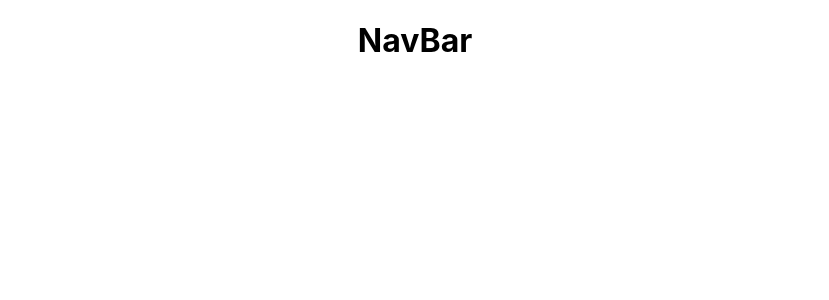
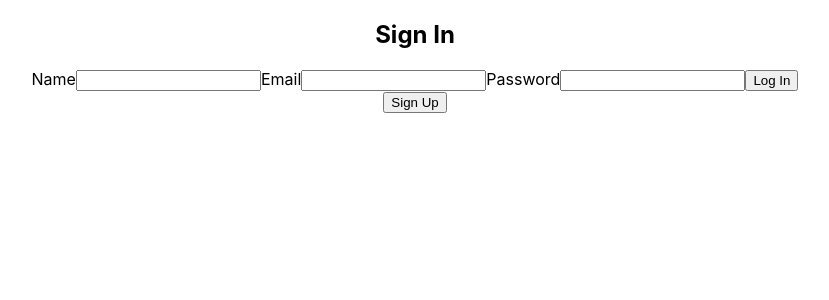
Before and after one commit to Alex-ArceJr/Keeping-Up-With-The-Leagues, a React (Create React App) app: page / in a window 1280 px wide. Shown: the top 300 px of the page, without its empty margins (225-1054 px from the left). Built offline with nearby package versions, Linux system fonts and the light colour scheme.

Commit message:
sign in forms complete

```diff
--- a/src/Pages/App/App.js
+++ b/src/Pages/App/App.js
@@ -2,6 +2,11 @@
 import './App.css';
 import {useState} from 'react'
 import NavBar from '../../components/NavBar/NavBar';
+import AuthPage from '../AuthPage/AuthPage';
+import {Routes, Route} from 'react-router-dom';
+import GamesListDetailPage from '../GamesListDetailPage/GamesListDetailPage';
+import GamesListPage from '../GamesListPage/GamesListPage';
+
 
 
 function App() {
@@ -10,9 +15,17 @@ function App() {
 
 
   return (
-    <div className="App">
-        <NavBar />
-    </div>
+    <main className="App">
+      {user ?
+        <>
+        <NavBar user={user}/>
+        </>
+        :
+        <AuthPage setUser={setUser}/>
+      }
+
+
+    </main>
   );
 }
 
--- a/src/Pages/AuthPage/AuthPage.js
+++ b/src/Pages/AuthPage/AuthPage.js
@@ -1,8 +1,24 @@
+import SignUpForm from "../../components/SignUpForm/SignUpForm"
+import LoginForm from "../../components/LoginForm/LoginForm"
+import { useState } from "react"
 
 
+export default function AuthPage({setUser}) {
+const [userStatus, setUserStatus] = useState(true)
 
-export default function AuthPage() {
   return (
-    <h1>AuthPage</h1>
+    <main>
+      {userStatus ?
+      <div>
+        <LoginForm setUser={setUser} />
+        <button onClick={() => setUserStatus(!userStatus)}>Sign Up</button>
+      </div>
+      :
+      <div>
+        <SignUpForm setUser={setUser} />
+        <button onClick={() => setUserStatus(!userStatus)}>Log In</button>
+      </div>
+      }
+    </main>
   )
 }
--- a/src/components/LoginForm/LoginForm.js
+++ b/src/components/LoginForm/LoginForm.js
@@ -1,9 +1,53 @@
 
 
 
+import { useState } from "react"
 
-export default function LoginForm() {
+export default function LoginPage({setUser}) {
+
+  const [newUser, setNewUser] = useState({
+    name: '',
+    email: '',
+    password: ''
+  });
+
+  const handleChange = (evt) => {
+    setNewUser(evt.target.value)
+  }
+
+  const handleSubmit = (evt) => {
+    evt.preventDefault();
+    setUser(newUser)
+  }
+
   return (
-    <h1>Login Form</h1>
+    <>
+      <h2>Sign In</h2>
+      <form onSubmit={handleSubmit}>
+        <label >Name</label>
+        <input
+        type="text"
+        name="name"
+        required
+        />
+        <label>Email</label>
+        <input
+        value={newUser.email}
+        onChange={handleChange}
+        type='text'
+        name="email"
+        required
+        />
+        <label>Password</label>
+        <input
+        value={newUser.password}
+        onChange={handleChange}
+        type='password'
+        name="password"
+        required
+        />
+        <button type="submit"> Log In</button>
+      </form>
+    </>
   )
 }
--- a/src/components/NavBar/NavBar.js
+++ b/src/components/NavBar/NavBar.js
@@ -1,8 +1,15 @@
 
 
+import {Link} from 'react-router-dom'
 
-export default function NavBar() {
+export default function NavBar({user}) {
   return (
-    <h1>NavBar</h1>
+    <nav>
+      <Link to='/games'>All Games</Link>
+
+      <Link to='/'>Games</Link>
+
+       <h5>Welcome, {user}</h5>
+    </nav>
   )
 }
--- a/src/components/SignUpForm/SignUpForm.js
+++ b/src/components/SignUpForm/SignUpForm.js
@@ -1,8 +1,67 @@
+
+import { useState } from "react"
+
+export default function SignUpForm({setUser}) {
+
+  const [newUser, setNewUser] = useState({
+    name: '',
+    email: '',
+    password: '',
+    confirm: ''
+  })
+
+
+  const handleChange = (evt) => {
+    setNewUser(evt.target.value)
+  }
+
+  const handleSubmit = (evt) => {
+    evt.preventDefault();
+    setUser(newUser)
+  }
 
 
 
-export default function SignUpForm() {
   return (
-    <h1>Sign Up Form</h1>
+    <div>
+      <h2>Sign Up</h2>
+      <div className="form-container">
+        <form autoComplete='off' onSubmit={handleSubmit}>
+          <label>Name</label>
+          <input
+          type="text"
+          name="name"
+          value={newUser.name}
+          onChange={handleChange}
+          required
+          />
+          <label>Email</label>
+          <input
+          type="text"
+          name="email"
+          value={newUser.email}
+          onChange={handleChange}
+          required
+          />
+          <label >Password</label>
+          <input
+          type="password"
+          name="password"
+          value={newUser.password}
+          onChange={handleChange}
+          required
+          />
+          <label >Confirm</label>
+          <input
+          type="password"
+          name="confirm"
+          value={newUser.confirm}
+          onChange={handleChange}
+          />
+          <button type="submit">Sign Up</button>
+
+        </form>
+      </div>
+    </div>
   )
 }
```
